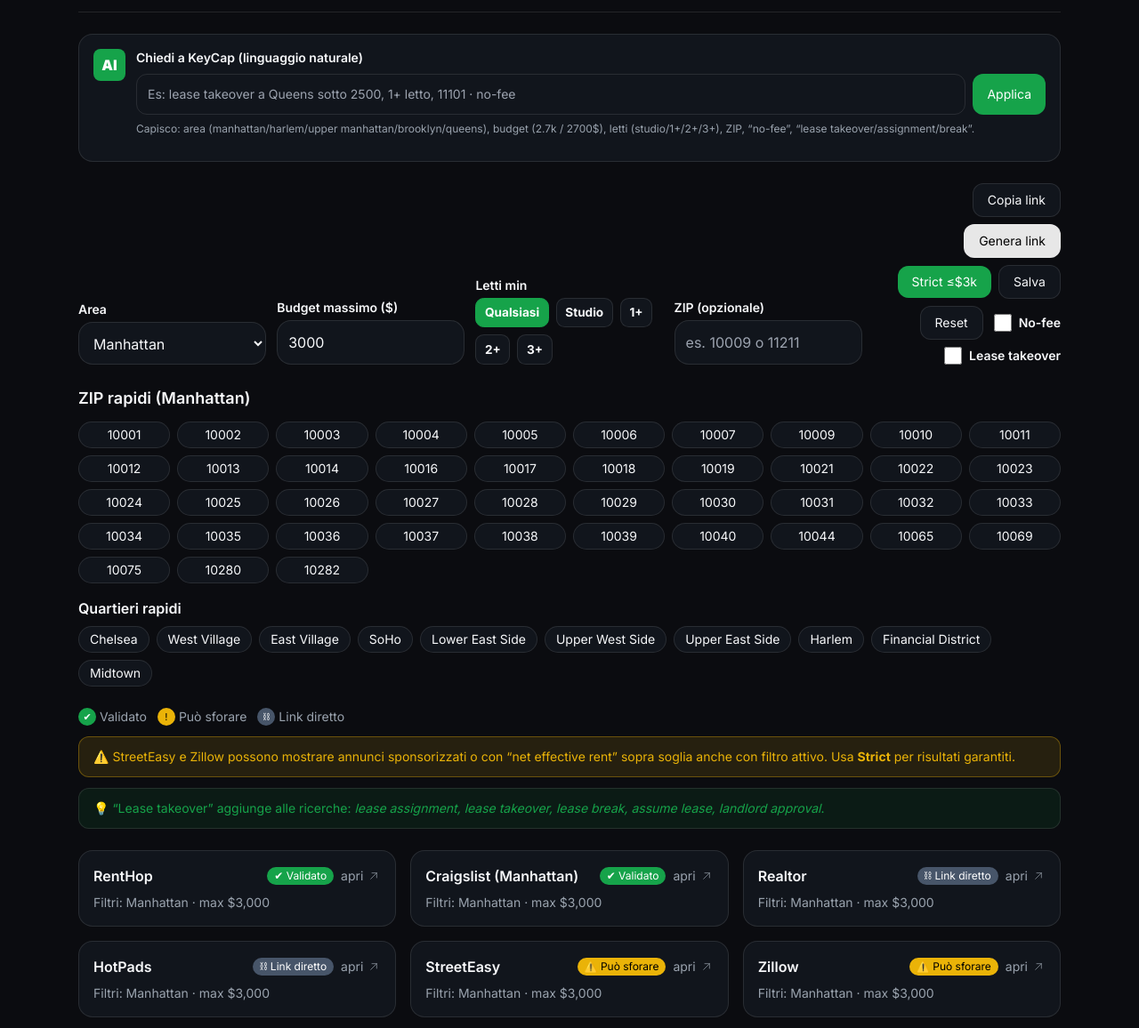
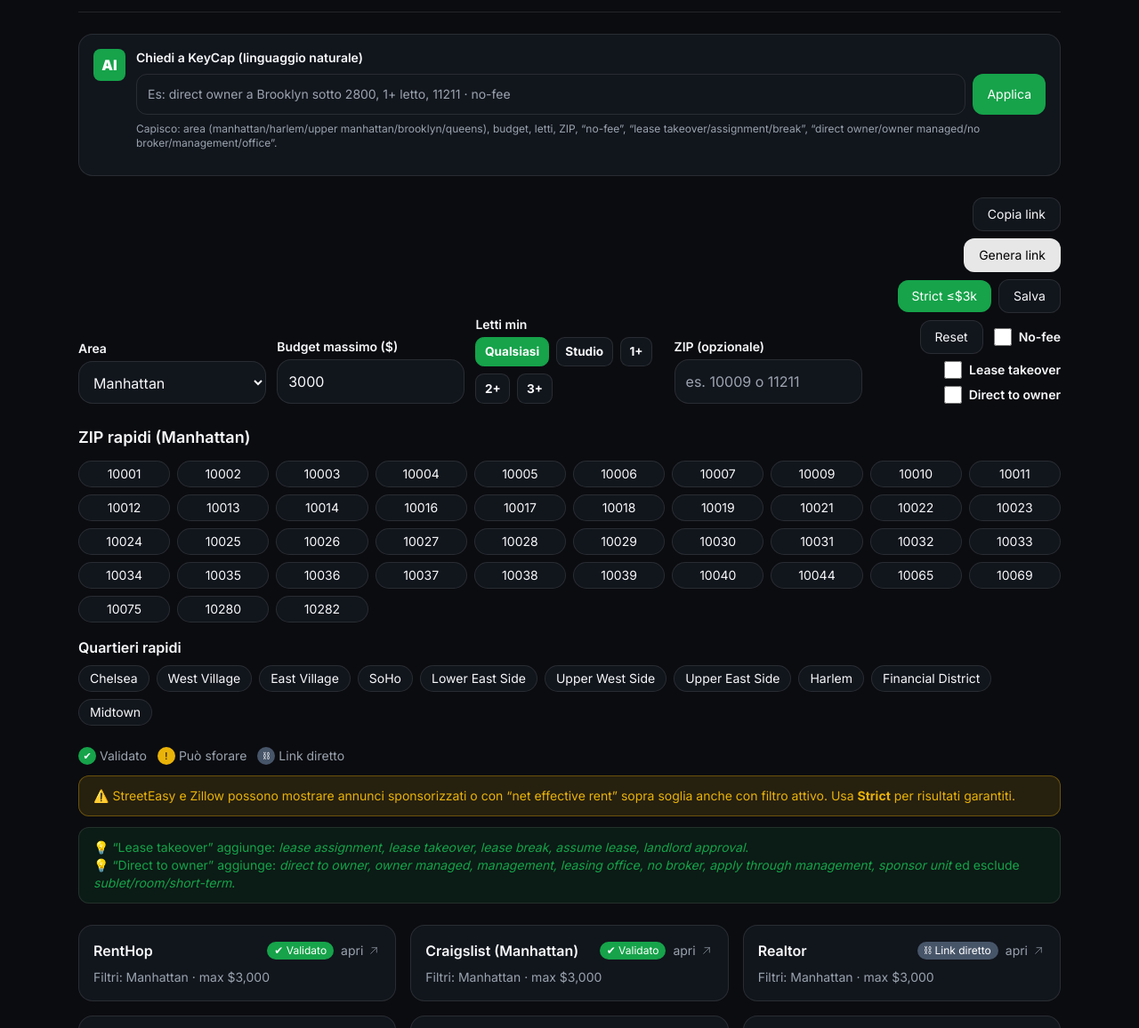
Before and after one commit to GGSUP1/RENT-FINDER-MANHATTAN, a website: page index.html in a window 1280 px wide. Shown: the part 107-1263 px from the top of the page at 89% size. Drawn offline with nearby package versions, Linux system fonts and the light colour scheme.

Commit message:
Update index.html

```diff
--- a/index.html
+++ b/index.html
@@ -4,7 +4,7 @@
   <meta charset="utf-8" />
   <meta name="viewport" content="width=device-width, initial-scale=1" />
   <title>KeyCap NYC — Affitti ≤ $3.000</title>
-  <meta name="description" content="KeyCap NYC: affitti a Manhattan, Brooklyn e Queens entro $3.000 con link diretti ai principali portali. Filtri rapidi, ZIP, AI Assist, Strict mode e ricerca Lease Takeover." />
+  <meta name="description" content="KeyCap NYC: affitti a Manhattan, Brooklyn e Queens entro $3.000 con link diretti ai principali portali. Filtri rapidi, ZIP, AI Assist, Strict mode, Lease Takeover e Direct to Owner." />
   <script src="https://cdn.tailwindcss.com"></script>
 
   <!-- Inter font -->
@@ -76,14 +76,14 @@
           <div class="w-full">
             <label class="block text-sm font-semibold mb-2">Chiedi a KeyCap (linguaggio naturale)</label>
             <div class="flex gap-2">
-              <input id="aiInput" placeholder="Es: lease takeover a Queens sotto 2500, 1+ letto, 11101 · no-fee"
+              <input id="aiInput" placeholder="Es: direct owner a Brooklyn sotto 2800, 1+ letto, 11211 · no-fee"
                      class="flex-1 border border-muted rounded-xl p-3 bg-transparent text-sm" />
               <button id="aiGo" class="px-4 py-2 rounded-xl bg-[var(--accent)] hover:bg-[var(--accent-700)] text-white text-sm">
                 Applica
               </button>
             </div>
             <div id="aiTips" class="text-xs text-muted mt-2">
-              Capisco: area (manhattan/harlem/upper manhattan/brooklyn/queens), budget (2.7k / 2700$), letti (studio/1+/2+/3+), ZIP, “no-fee”, “lease takeover/assignment/break”.
+              Capisco: area (manhattan/harlem/upper manhattan/brooklyn/queens), budget, letti, ZIP, “no-fee”, “lease takeover/assignment/break”, “direct owner/owner managed/no broker/management/office”.
             </div>
             <div id="aiExplain" class="mt-3 text-sm text-muted"></div>
           </div>
@@ -141,6 +141,11 @@
           <input id="leaseTakeover" type="checkbox" class="w-5 h-5" />
           Lease takeover
         </label>
+        <!-- NEW: Direct to owner -->
+        <label class="flex items-center gap-2 text-sm font-semibold ml-1" title="Annunci diretti a proprietario/management, esclude sublet/room/short-term">
+          <input id="directOwner" type="checkbox" class="w-5 h-5" />
+          Direct to owner
+        </label>
       </div>
     </section>
 
@@ -181,7 +186,8 @@
         Usa <strong>Strict</strong> per risultati garantiti.
       </div>
       <div class="rounded-xl px-4 py-3 text-sm border border-muted bg-[rgba(22,163,74,.1)] text-[var(--accent)] mt-3">
-        💡 “Lease takeover” aggiunge alle ricerche: <em>lease assignment, lease takeover, lease break, assume lease, landlord approval</em>.
+        💡 “Lease takeover” aggiunge: <em>lease assignment, lease takeover, lease break, assume lease, landlord approval</em>.<br/>
+        💡 “Direct to owner” aggiunge: <em>direct to owner, owner managed, management, leasing office, no broker, apply through management, sponsor unit</em> ed esclude <em>sublet/room/short-term</em>.
       </div>
     </section>
 
@@ -266,6 +272,20 @@
 
     const fmt = new Intl.NumberFormat('en-US', { style: 'currency', currency: 'USD', maximumFractionDigits: 0 });
 
+    // ===== helpers =====
+    function buildQueryTerms(leaseTakeover, directOwner){
+      const takeover = leaseTakeover
+        ? '(lease assignment OR lease takeover OR lease break OR assume lease OR landlord approval)'
+        : '';
+      const directPos = directOwner
+        ? '(direct to owner OR owner managed OR management OR leasing office OR no broker OR apply through management OR sponsor unit)'
+        : '';
+      const directNeg = directOwner
+        ? '(-sublet -room -roommate -short-term -temporary -share)'
+        : '';
+      return [takeover, directPos, directNeg].filter(Boolean).join(' ');
+    }
+
     // ===== Stato/Label =====
     function readState(){
       const area = document.getElementById('area').value;
@@ -274,7 +294,8 @@
       const zip = (document.getElementById('zip').value || '').trim();
       const noFee = document.getElementById('noFee').checked;
       const leaseTakeover = document.getElementById('leaseTakeover').checked;
-      return { area, maxRent, bedsMin, zip, noFee, leaseTakeover };
+      const directOwner = document.getElementById('directOwner').checked;
+      return { area, maxRent, bedsMin, zip, noFee, leaseTakeover, directOwner };
     }
     function updateLabels(){
       const { area, maxRent } = readState();
@@ -365,46 +386,43 @@
       return { seArea, zlArea, rhArea, clArea, rlArea, hpArea };
     }
 
-    function getProviderLinks({ area, maxRent, bedsMin, zip, noFee, leaseTakeover }){
+    function getProviderLinks({ area, maxRent, bedsMin, zip, noFee, leaseTakeover, directOwner }){
       const enc = encodeURIComponent;
       const bedsParam = bedsMin ? bedsMin : '';
       const { seArea, zlArea, rhArea, clArea, rlArea, hpArea } = getAreaSlugs(area);
 
-      // Keyword takeover
-      const takeoverTerms = leaseTakeover
-        ? 'lease assignment OR lease takeover OR lease break OR assume lease OR landlord approval'
-        : '';
+      const qTerms = buildQueryTerms(leaseTakeover, directOwner);
 
       // StreetEasy
       let se = `https://streeteasy.com/for-rent/${seArea}?max_price=${maxRent}`;
       if (bedsParam) se += `&beds=${bedsParam}`;
       if (noFee) se += `&no_fee=true`;
       if (zip) se += `&search=zip:${zip}`;
-      if (takeoverTerms) se += `&search=${enc(takeoverTerms)}`;
+      if (qTerms) se += `&search=${enc(qTerms)}`;
 
       // Zillow
       let zl = `https://www.zillow.com/${zlArea}/rentals/?price=0-${maxRent}`;
       if (bedsParam) zl += `&beds=${bedsParam}-_`;
       if (zip) zl = `https://www.zillow.com/homes/for_rent/${zip}_rb/?price=0-${maxRent}`;
-      if (takeoverTerms && zip) zl += `&text=${enc(takeoverTerms)}`; // best-effort
+      if (qTerms && zip) zl += `&text=${enc(qTerms)}`; // best-effort
 
       // RentHop
       let rh = `https://www.renthop.com/apartments-for-rent/nyc/${rhArea}?max_price=${maxRent}`;
       if (bedsParam) rh += `&min_beds=${bedsParam}`;
       if (noFee) rh += `&has_fee=false`;
-      if (zip) rh += `&q=${zip}`;
-      if (takeoverTerms) rh += `&q=${enc(takeoverTerms)}`;
+      // RentHop usa una sola q: uniamo zip + termini
+      const rhQuery = [zip, qTerms].filter(Boolean).join(' ');
+      if (rhQuery) rh += `&q=${enc(rhQuery)}`;
 
-      // Craigslist
-      // Costruzione con un solo "query=" (evita duplicati)
+      // Craigslist (una sola query)
       const clParams = new URLSearchParams();
       clParams.set('max_price', String(maxRent));
       if (bedsParam) clParams.set('min_bedrooms', String(bedsParam));
-      const clQuery = [zip, takeoverTerms].filter(Boolean).join(' ');
+      const clQuery = [zip, qTerms].filter(Boolean).join(' ');
       if (clQuery) clParams.set('query', clQuery);
       let cl = `https://newyork.craigslist.org/search/${clArea}/apa?${clParams.toString()}`;
 
-      // Realtor (no query testuale via URL, solo filtri base)
+      // Realtor (no query testuale via URL)
       let rl = `https://www.realtor.com/apartments/${rlArea}/price-na-${maxRent}`;
       if (bedsParam) rl += `/beds-${bedsParam}`;
       if (zip) rl = `https://www.realtor.com/apartments/${zip}/price-na-${maxRent}`;
@@ -435,11 +453,11 @@
     }
 
     function buildProviderCards(){
-      const { area, maxRent, bedsMin, zip, noFee, leaseTakeover } = readState();
+      const { area, maxRent, bedsMin, zip, noFee, leaseTakeover, directOwner } = readState();
       const p = document.getElementById('providers');
       p.innerHTML = '';
 
-      const providers = getProviderLinks({ area, maxRent, bedsMin, zip, noFee, leaseTakeover });
+      const providers = getProviderLinks({ area, maxRent, bedsMin, zip, noFee, leaseTakeover, directOwner });
       providers.forEach(pr => {
         const a = document.createElement('a');
         a.href = pr.url; a.target = '_blank'; a.rel = 'noopener';
@@ -458,7 +476,7 @@
             </div>
           </div>
           <p class="text-sm text-muted">
-            Filtri: ${document.getElementById('areaLabel').textContent} · max ${fmt.format(maxRent)}${zip?` · ZIP ${zip}`:''}${bedsMin?` · ${bedsMin}+ letti`:''}${noFee?` · no-fee`:''}${leaseTakeover?` · lease takeover`:''}
+            Filtri: ${document.getElementById('areaLabel').textContent} · max ${fmt.format(maxRent)}${zip?` · ZIP ${zip}`:''}${bedsMin?` · ${bedsMin}+ letti`:''}${noFee?` · no-fee`:''}${leaseTakeover?` · lease takeover`:''}${directOwner?` · direct owner`:''}
           </p>`;
         p.appendChild(a);
       });
@@ -472,6 +490,7 @@
       if (zip) params.set('zip', zip);
       if (noFee) params.set('nofee', '1');
       if (leaseTakeover) params.set('lt', '1');
+      if (directOwner) params.set('do', '1');
       history.replaceState({}, '', `${location.pathname}?${params.toString()}`);
     }
 
@@ -480,10 +499,9 @@
     const API_BASE = 'https://rent-finder-manhattan.vercel.app';
 
     async function loadStrict(){
-      const { area, maxRent, bedsMin, zip } = readState();
+      const { area, maxRent, bedsMin, zip, leaseTakeover, directOwner } = readState();
       const box = document.getElementById('strictBox');
 
-      // Strict supportato per Manhattan, Brooklyn, Queens (Harlem/Upper usano mnh)
       const allowed = ['manhattan', 'brooklyn', 'queens', 'harlem', 'upper_manhattan'];
       if (!allowed.includes(area)) {
         box.innerHTML = '<div class="text-sm text-muted">Strict non disponibile per questa area.</div>';
@@ -494,6 +512,10 @@
       params.set('area', area);
       if (bedsMin) params.set('beds', String(bedsMin));
       if (zip) params.set('zip', zip);
+
+      // inviamo anche le query testuali alla API (supporta ?q=...)
+      const qTerms = buildQueryTerms(leaseTakeover, directOwner);
+      if (qTerms) params.set('q', qTerms);
 
       box.innerHTML = '<div class="text-sm text-muted">Caricamento…</div>';
       try {
@@ -556,7 +578,7 @@
         card.innerHTML = `
           <div class="flex items-center justify-between">
             <div>
-              <div class="font-medium">${areaName} · ${fmtUSD.format(s.maxRent)}${s.zip?` · ${s.zip}`:''}${s.bedsMin?` · ${s.bedsMin}+bd`:''}${s.noFee?` · no-fee`:''}${s.leaseTakeover?` · lease takeover`:''}</div>
+              <div class="font-medium">${areaName} · ${fmtUSD.format(s.maxRent)}${s.zip?` · ${s.zip}`:''}${s.bedsMin?` · ${s.bedsMin}+bd`:''}${s.noFee?` · no-fee`:''}${s.leaseTakeover?` · lease takeover`:''}${s.directOwner?` · direct owner`:''}</div>
               <div class="text-xs text-muted">${d.toLocaleString()}</div>
             </div>
             <div class="flex gap-2">
@@ -578,6 +600,7 @@
             document.getElementById('zip').value = s.zip||'';
             document.getElementById('noFee').checked = !!s.noFee;
             document.getElementById('leaseTakeover').checked = !!s.leaseTakeover;
+            document.getElementById('directOwner').checked = !!s.directOwner;
             updateLabels(); renderZipPills(); renderHoods(); buildProviderCards(); showToast('Ricerca caricata');
             const seg = document.getElementById('bedsSeg');
             [...seg.children].forEach(b=>b.classList.toggle('beds-active', b.dataset.beds === (s.bedsMin||'')));
@@ -595,6 +618,7 @@
       document.getElementById('zip').value = '';
       document.getElementById('noFee').checked = false;
       document.getElementById('leaseTakeover').checked = false;
+      document.getElementById('directOwner').checked = false;
       updateLabels(); renderZipPills(); renderHoods(); buildProviderCards(); showToast('Filtri ripristinati');
       const seg = document.getElementById('bedsSeg');
       [...seg.children].forEach(b=>b.classList.toggle('beds-active', b.dataset.beds === ''));
@@ -610,6 +634,7 @@
       updateLabels(); renderZipPills(); renderHoods(); buildProviderCards();
     });
     document.getElementById('leaseTakeover').addEventListener('change', buildProviderCards);
+    document.getElementById('directOwner').addEventListener('change', buildProviderCards);
 
     // ===== AI Assist =====
     function aiParse(query){
@@ -637,12 +662,13 @@
 
       const nofee = /\bno[\s-]?fee\b|senza\s*fee|no\s*commission/i.test(original);
       const takeover = /\blease\s*(assignment|takeover|break)\b|assume\s*lease|landlord\s*approval/i.test(original);
+      const direct = /\bdirect\s*owner\b|\bowner\s*managed\b|\bno\s*broker\b|\bmanagement\b|\bleasing\s*office\b|\bsponsor\s*unit\b/i.test(original);
 
       let zip = null;
       const zipMatch = q.match(/\b(10\d{3}|1110[1-6]|11[3-4]\d{2}|1169[1-4]|11697|112\d{2})\b/);
       if (zipMatch) zip = zipMatch[1];
 
-      return { area, budget, beds, zip, nofee, takeover, _debug: { original } };
+      return { area, budget, beds, zip, nofee, takeover, direct, _debug: { original } };
     }
 
     function aiSuggest({ area, budget }){
@@ -662,10 +688,10 @@
     async function runAI(){
       const input = document.getElementById('aiInput').value.trim();
       const out = document.getElementById('aiExplain');
-      if (!input){ out.textContent = 'Suggerimento: es. "lease takeover a Queens sotto 2500, 1+ letto, 11101".'; return; }
+      if (!input){ out.textContent = 'Suggerimento: es. "direct owner a Queens sotto 2600, 1+ letto, 11101".'; return; }
 
       const parsed = aiParse(input);
-      const { area, budget, beds, zip, nofee, takeover } = parsed;
+      const { area, budget, beds, zip, nofee, takeover, direct } = parsed;
 
       const applied = [];
       if (area){ document.getElementById('area').value = area; applied.push(`area: ${area.replace('_',' ')}`); }
@@ -674,6 +700,7 @@
       if (zip){ document.getElementById('zip').value = zip; applied.push(`ZIP: ${zip}`); }
       document.getElementById('noFee').checked = !!nofee; if (nofee) applied.push('no-fee');
       document.getElementById('leaseTakeover').checked = !!takeover; if (takeover) applied.push('lease takeover');
+      document.getElementById('directOwner').checked = !!direct; if (direct) applied.push('direct owner');
 
       updateLabels(); renderZipPills(); renderHoods();
       const seg = document.getElementById('bedsSeg');
@@ -701,6 +728,7 @@
       const zip = u.searchParams.get('zip');
       const nofee = u.searchParams.get('nofee');
       const lt = u.searchParams.get('lt');
+      const dO = u.searchParams.get('do');
 
       if (area && document.querySelector(`#area option[value="${area}"]`)) document.getElementById('area').value = area;
       if (max) document.getElementById('maxRent').value = max;
@@ -708,6 +736,7 @@
       if (zip) document.getElementById('zip').value = zip;
       if (nofee) document.getElementById('noFee').checked = true;
       if (lt) document.getElementById('leaseTakeover').checked = true;
+      if (dO) document.getElementById('directOwner').checked = true;
 
       updateLabels(); renderZipPills(); renderHoods(); buildProviderCards(); renderSaved();
 
```
